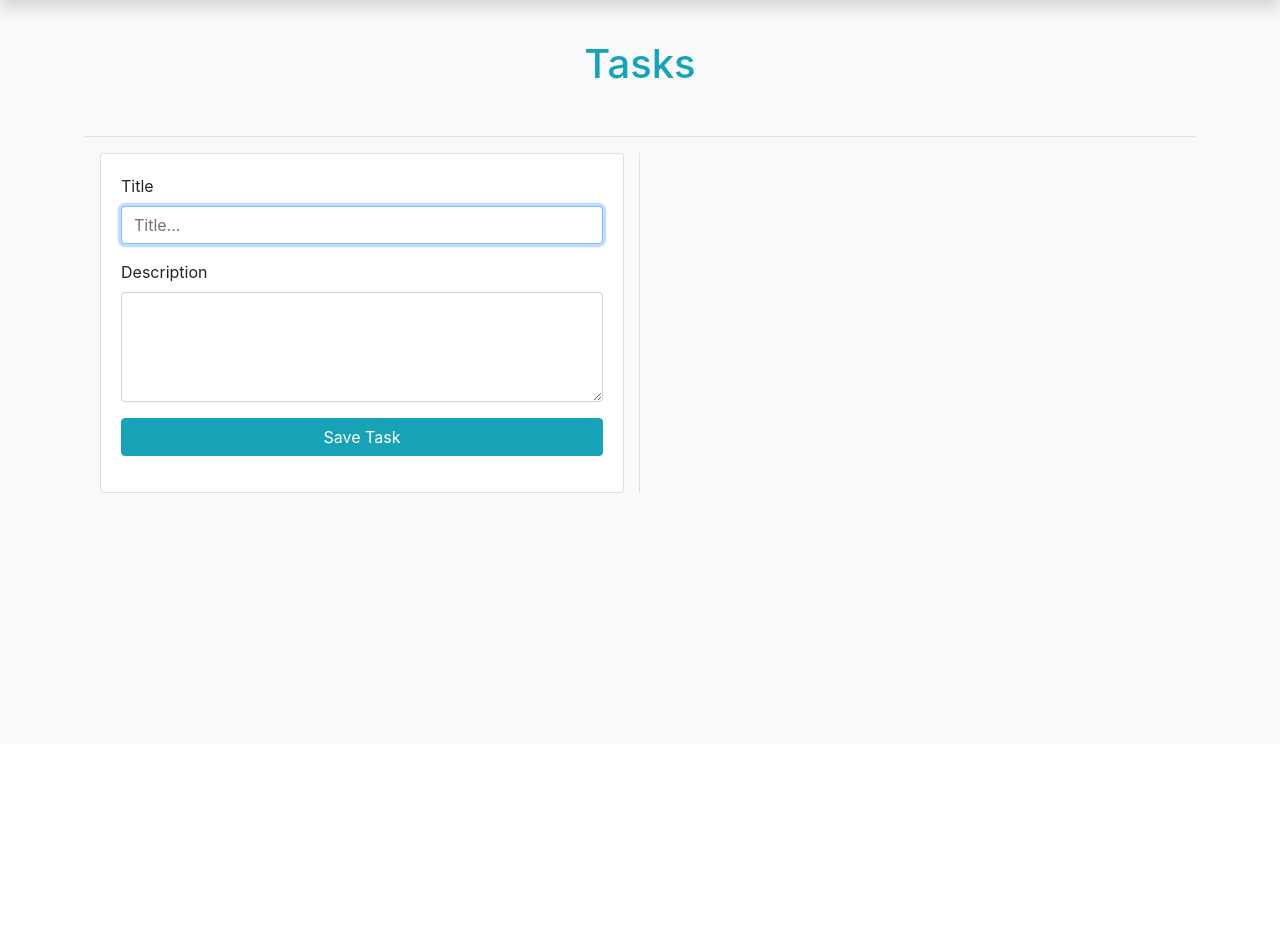
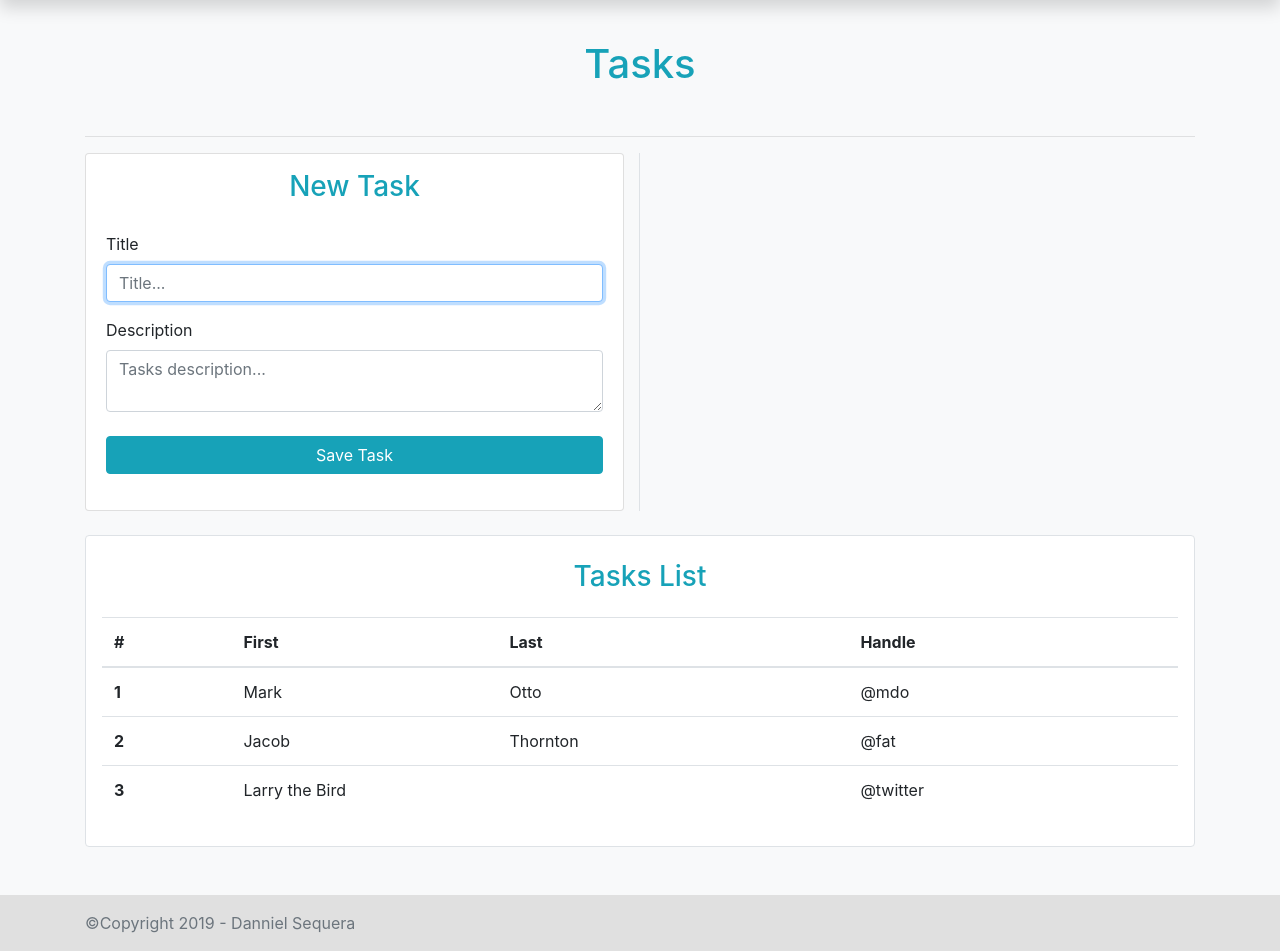
Before and after one commit to Dass987/PHP-Crud, a PHP site: page /Dass/ in a window 1280 px wide. Shown: the part 56-1007 px from the top of the page. Before the commit the page ends 549 px from the top, so only its background shows below. Run offline with PHP 8.4, Linux system fonts and the light colour scheme.

Commit message:
Some features added

```diff
--- a/includes/footer.php
+++ b/includes/footer.php
@@ -1,5 +1,7 @@
-	<footer>
-
+	<footer class="footer py-3">
+		<div class="container">
+			<span class="text-muted">&copy;Copyright 2019 - Danniel Sequera</span>
+		</div>
 	</footer>
 
 	<!-- Bootstrap JS -->
--- a/includes/header.php
+++ b/includes/header.php
@@ -19,8 +19,8 @@
 
 	<style>
 
-		#body .row {
-			margin: 0 !important;
+		.footer{
+			background-color: #e0e0e0;
 		}
 
 	</style>
@@ -31,7 +31,7 @@
 	<header>
 		<nav class="navbar navbar-expand-lg navbar-dark bg-info shadow fixed-top">
 			<div class="container">
-				<a class="navbar-brand" href="/">PHP Crud</a>
+				<a class="navbar-brand" href="http://localhost/Dass/php_crud/">PHP Crud</a>
 				<button class="navbar-toggler" type="button" data-toggle="collapse" data-target="#navbarNav" aria-controls="navbarNav" aria-expanded="false" aria-label="Toggle navigation">
 					<span class="navbar-toggler-icon"></span>
 				</button>
--- a/index.php
+++ b/index.php
@@ -11,6 +11,7 @@
 		<div class="row">
 			<div class="col-md-6 border-right">
 				<div class="card">
+					<h3 class="text-center text-info mt-3">New Task</h3>
 					<div class="card-body">
 						<form action="">
 							<div class="form-group">
@@ -19,12 +20,10 @@
 							</div>
 							<div class="form-group">
 								<label for="description">Description</label>
-								<textarea name="description" id="description" class="form-control" rows="4" placeholder="Tasks description...">
-
-								</textarea>
+								<textarea name="description" id="description" class="form-control" placeholder="Tasks description..." rows="2"></textarea>
 							</div>
 							<div class="form-group">
-								<button type="submit" class="btn btn-info btn-block">
+								<button type="submit" class="btn btn-info btn-block mt-4">
 									Save Task
 								</button>
 							</div>
@@ -34,7 +33,41 @@
 			</div>
 			<div class="col-md-6">
 
-			</
+			</div>
+			<div class="col-md-12 mt-4">
+				<div class="p-3 border rounded bg-white">
+					<h3 class="text-center text-info mt-2 mb-4">Tasks List</h3>
+					<table class="table table-hover">
+						<thead>
+							<tr>
+								<th scope="col">#</th>
+								<th scope="col">First</th>
+								<th scope="col">Last</th>
+								<th scope="col">Handle</th>
+							</tr>
+						</thead>
+						<tbody>
+							<tr>
+								<th scope="row">1</th>
+								<td>Mark</td>
+								<td>Otto</td>
+								<td>@mdo</td>
+							</tr>
+							<tr>
+								<th scope="row">2</th>
+								<td>Jacob</td>
+								<td>Thornton</td>
+								<td>@fat</td>
+							</tr>
+							<tr>
+								<th scope="row">3</th>
+								<td colspan="2">Larry the Bird</td>
+								<td>@twitter</td>
+							</tr>
+						</tbody>
+					</table>
+				</div>
+			</div>
 		</div>
 	</main>
 
```
